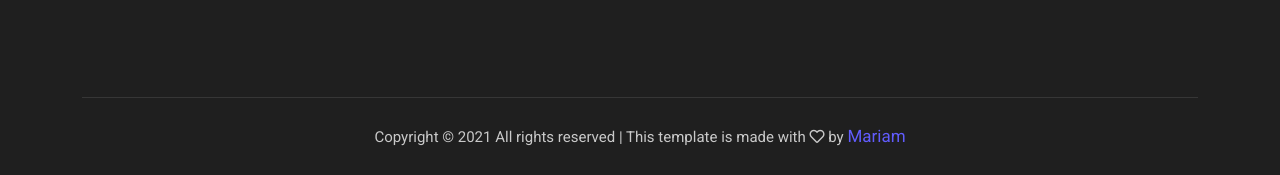
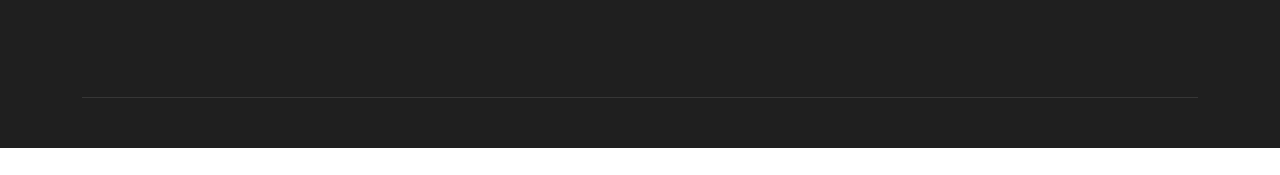
Before and after one commit to forcoding20/startup-main, a plain HTML site: page index.html in a window 1280 px wide. Shown: the part 4462-4637 px from the top of the page. After the commit the page ends 4610 px from the top, so only its background shows below. Drawn offline with nearby package versions, Linux system fonts and the light colour scheme; files whose address does not match are found by name.

Commit message:
Update index.html

```diff
--- a/index.html
+++ b/index.html
@@ -416,7 +416,6 @@ Fusce ac mattis nulla. Morbi eget ornare dui. </p>
 <div class="col-xl-12">
 <p class="copy_right text-center wow fadeInUp" data-wow-duration="1s" data-wow-delay="1.3s" style="visibility: visible; animation-duration: 1s; animation-delay: 1.3s; animation-name: fadeInUp;">
 
-Copyright © 2021 All rights reserved | This template is made with <i class="far fa-heart"></i> by <a href="#" target="_blank">Mariam</a>
 
 </p>
 </div>
```
